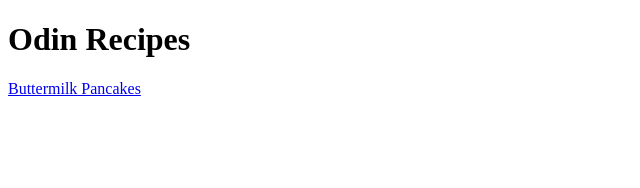
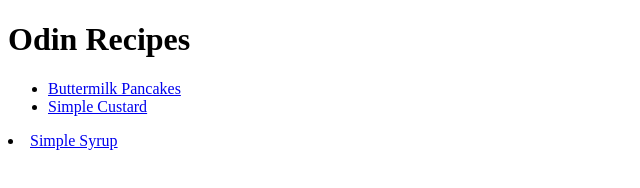
Before and after one commit to ZargsB/odin-recipes, a plain HTML site: page index.html in a window 1280 px wide. Shown: the whole page, without its empty margins (0-640 px from the left). Drawn offline with Linux system fonts and the light colour scheme.

Commit message:
Add two new links to recipe pages

```diff
--- a/index.html
+++ b/index.html
@@ -7,7 +7,15 @@
 </head>
 <body>
     <H1>Odin Recipes</H1>
-    <a href="recipes/pancake.hmtl">Buttermilk Pancakes</a>
+
+
+    <ul>
+        <li><a href="recipes/pancake.hmtl">Buttermilk Pancakes</a></li>
+        <li><a href="recipes/custard.html">Simple Custard</a></ul>
+        <li><a href="recipes/syrup.html">Simple Syrup</a></ul>
+
+     </ul>
+
 
 
 
```
